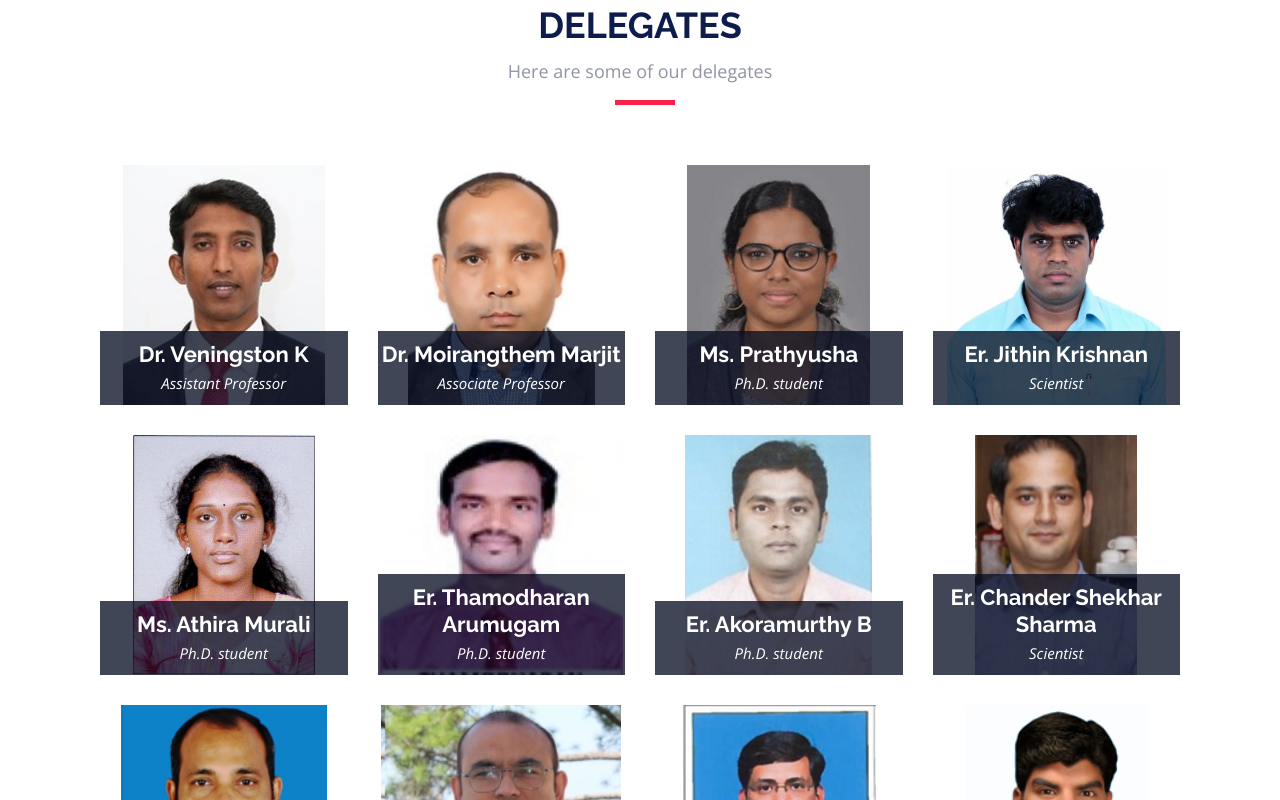
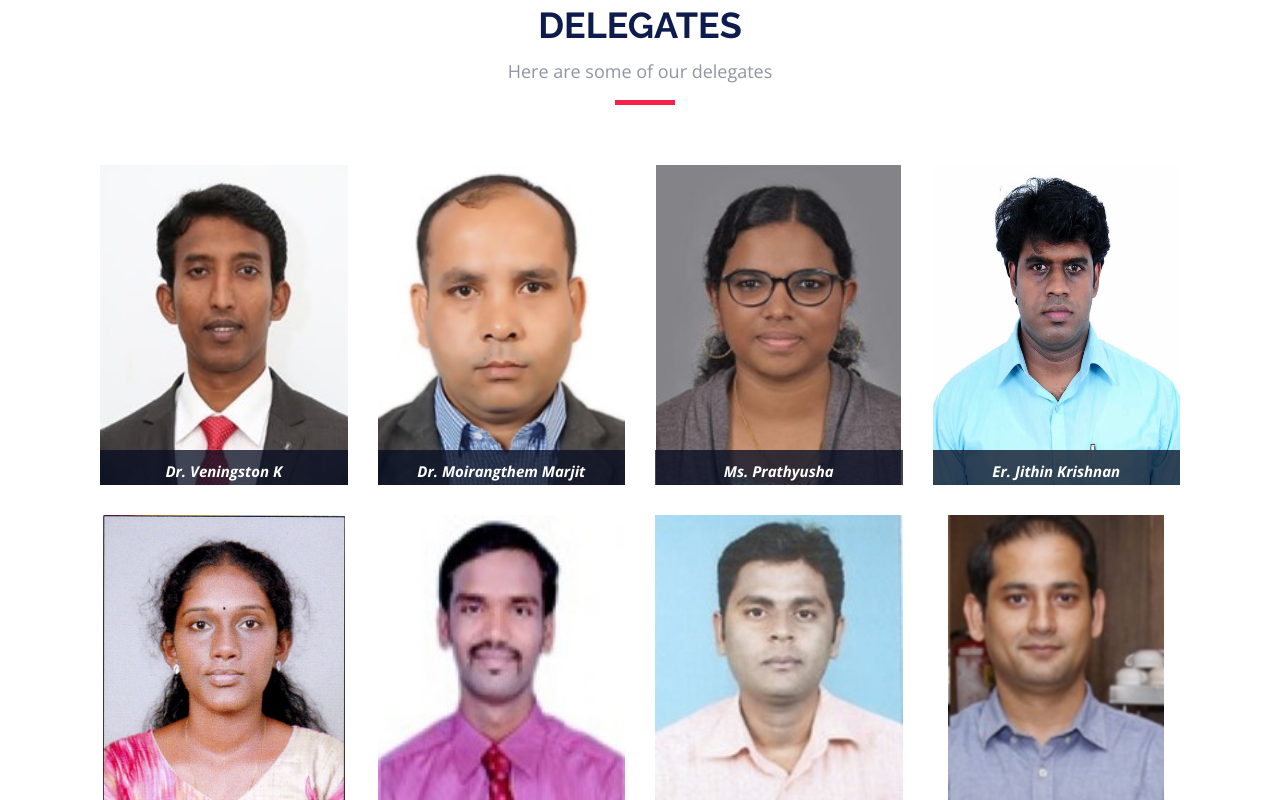
Before and after one commit to J-B-Mugundh/ngn-workshop, a plain HTML site: page index.html in a window 1280 px wide. Shown: the part 3326-4126 px from the top of the page. Drawn offline with nearby package versions, Linux system fonts and the light colour scheme.

Commit message:
Update delegates

```diff
--- a/Delegates.json
+++ b/Delegates.json
@@ -39,7 +39,7 @@
     "name": "Ms. Athira Murali",
     "designation": "Ph.D. student",
     "department": "Medical Devices Engineering",
-    "college": "Biomedical Technology Wing, Sree Chitra Tirunal Institute for Medical Sciences and Technology",
+    "college": "Sree Chitra Tirunal Institute for Med Sci & Tech, Kerala",
     "phone": "+91 9495362173",
     "email": "athiramurali@sctimst.ac.in",
     "image_url": "5.jpg"
@@ -66,7 +66,7 @@
     "name": "Er. Chander Shekhar Sharma",
     "designation": "Scientist",
     "department": "Council of Scientific and Industrial Research",
-    "college": "Institute of Microbial Technology (IMTECH), CSIR-IMTECH, Sector 39A, Chandigarh",
+    "college": "Institute of Microbial Technology (IMTECH), Chandigarh",
     "phone": "+918696679611",
     "email": "shekhar@imtech.res.in",
     "image_url": "8.png"
@@ -75,7 +75,7 @@
     "name": "Dr. Rajasekar V R",
     "designation": "Assistant Professor",
     "department": "Department of Information Technology",
-    "college": "University of Technology and Applied Sciences, Sur, Oman.",
+    "college": "University of Technology and Applied Sciences, Sur, Oman",
     "phone": "+968 92229686",
     "email": "rajasekar.sur@cas.edu.om",
     "image_url": "9.png"
@@ -84,7 +84,7 @@
     "name": "Dr. Ashish Kumar",
     "designation": "Engineer-E",
     "department": "Department of Science & Technology (DST)",
-    "college": "Aryabhatta Research Institute of observational sciences, Nainital, Uttarakhand 263001",
+    "college": "Aryabhatta Research Institute, Uttarakhand",
     "phone": "+91 6396686935",
     "email": "ashish@aries.res.in",
     "image_url": "10.png"
@@ -120,7 +120,7 @@
     "name": "Dr. Balaji C",
     "designation": "Assistant Professor",
     "department": "Dept. of CSE",
-    "college": "CEG, Anna University Chennai 60025",
+    "college": "CEG Campus, Anna University, Chennai",
     "phone": "+91 9489949299",
     "email": "cbalaji1988@gmail.com",
     "image_url": "14.png"
@@ -156,7 +156,7 @@
     "name": "Dr. Geetha G",
     "designation": "Associate Professor",
     "department": "Information Science and Technology",
-    "college": "CEG Campus, Anna University",
+    "college": "CEG Campus, Anna University, Chennai",
     "phone": "+91 9600100255",
     "email": "ggeetha@annauniv.edu",
     "image_url": "18.png"
@@ -165,7 +165,7 @@
     "name": "Dr. Sriram S R",
     "designation": "Assistant Professor",
     "department": "Electronics and Communication Engineering",
-    "college": "CEG Campus, Anna University",
+    "college": "CEG Campus, Anna University, Chennai",
     "phone": "+91 9487262906",
     "email": "srsriramsrs@gmail.com",
     "image_url": "19.png"
--- a/css/style.css
+++ b/css/style.css
@@ -775,7 +775,7 @@ body.mobile-nav-active #mobile-nav-toggle {
 }
 
 #speakers-details .details .social a i {
-  font-size: 18px;
+  font-size: 12px;
 }
 
 #speakers-details .details p {
@@ -824,7 +824,7 @@ body.mobile-nav-active #mobile-nav-toggle {
 }
 
 #delegates .speaker .details .social {
-  height: 30px;
+  height: 0px;
 }
 
 #delegates .speaker .details a {
@@ -851,7 +851,7 @@ body.mobile-nav-active #mobile-nav-toggle {
 }
 
 #delegates-details .details .social {
-  margin-bottom: 15px;
+  margin-bottom: 0px;
 }
 
 #delegates-details .details .social a {
@@ -872,7 +872,7 @@ body.mobile-nav-active #mobile-nav-toggle {
 }
 
 #delegates-details .details .social a i {
-  font-size: 18px;
+  font-size: 12px;
 }
 
 #delegates-details .details p {
@@ -1799,6 +1799,6 @@ body.mobile-nav-active #mobile-nav-toggle {
 }
 
 .delegate-img {
-  height: 240px;
+  height: 320px;
   object-fit: fill;
 }
--- a/index.html
+++ b/index.html
@@ -150,7 +150,7 @@
             <div class="speaker">
               <img src="img/speakers/user.jpg" alt="Speaker 3" class="img-fluid">
               <div class="details">
-                <h3><a href="speaker-details.html">Dr. Pantelis Sopasaki –</a></h3>
+                <h3><a href="speaker-details.html">Dr. Pantelis Sopasaki</a></h3>
                 <p>Queen's University Belfast, UK</p>
                 <div class="social">
                   <a href=""><i class="fa fa-twitter"></i></a>
@@ -1075,11 +1075,7 @@
             html += '<div class="speaker delegate">';
             html += '<img src="img/delegates/' + item.image_url + '" alt="' + item.name + '" class="img-fluid delegate-img">';
             html += '<div class="details">';
-            html += '<h3><a href="speaker-details.html">' + item.name + '</a></h3>';
-            html += '<p>' + item.designation + '</p>';
-            html += '<div class="social">';
-            html += '<p>' + item.department + '<br>' + item.college + '</p>';
-            html += '</div>';
+            html += '<p style="color: white; font-weight: bold;">' + item.name + '<br>' + '<span style="font-size: 8px">' + item.college + '</span>' + '</p>';
             html += '</div>';
             html += '</div>';
             html += '</div>';
@@ -1089,6 +1085,7 @@
         });
       });
     </script>
+
 
     <script>
       // Get the modal
```
